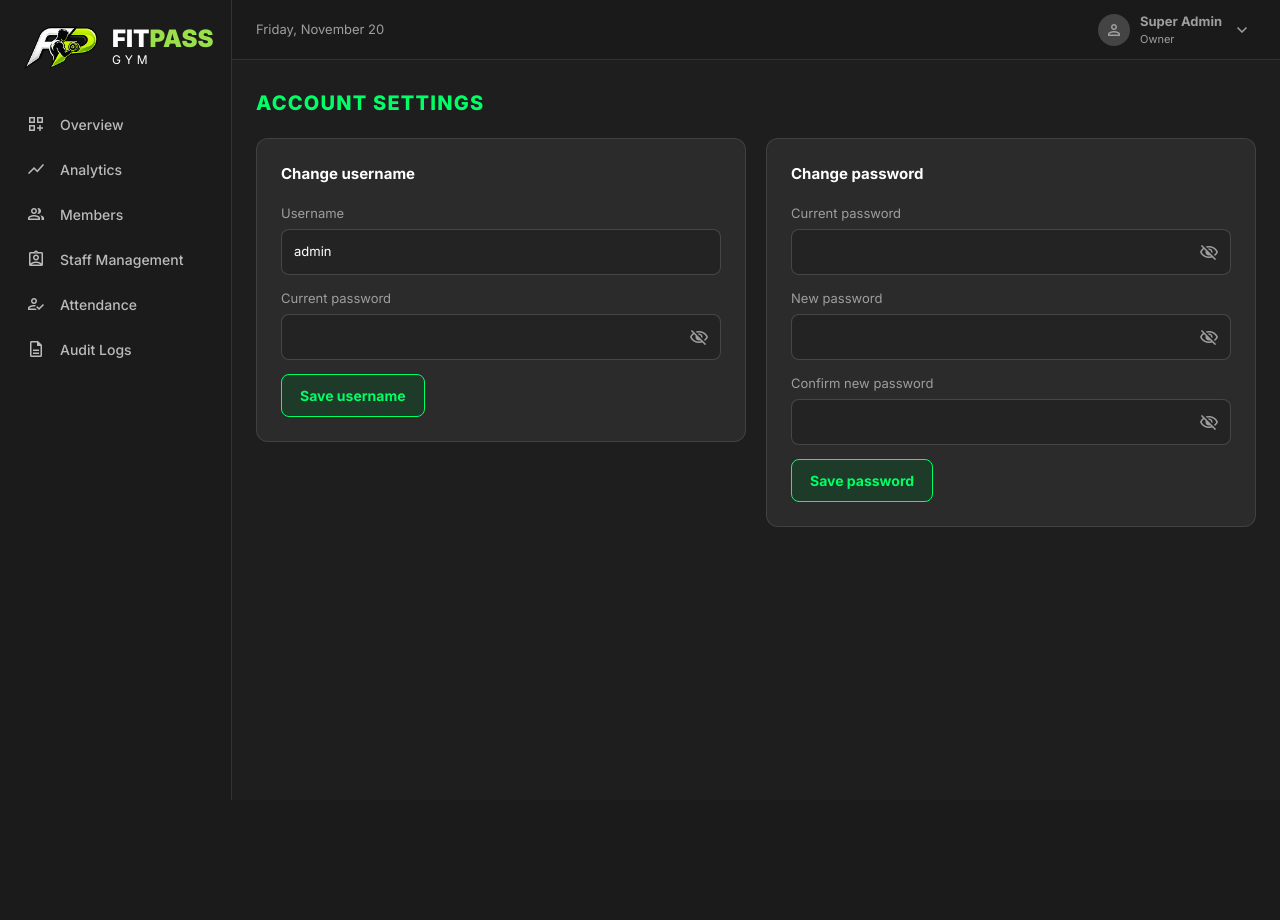
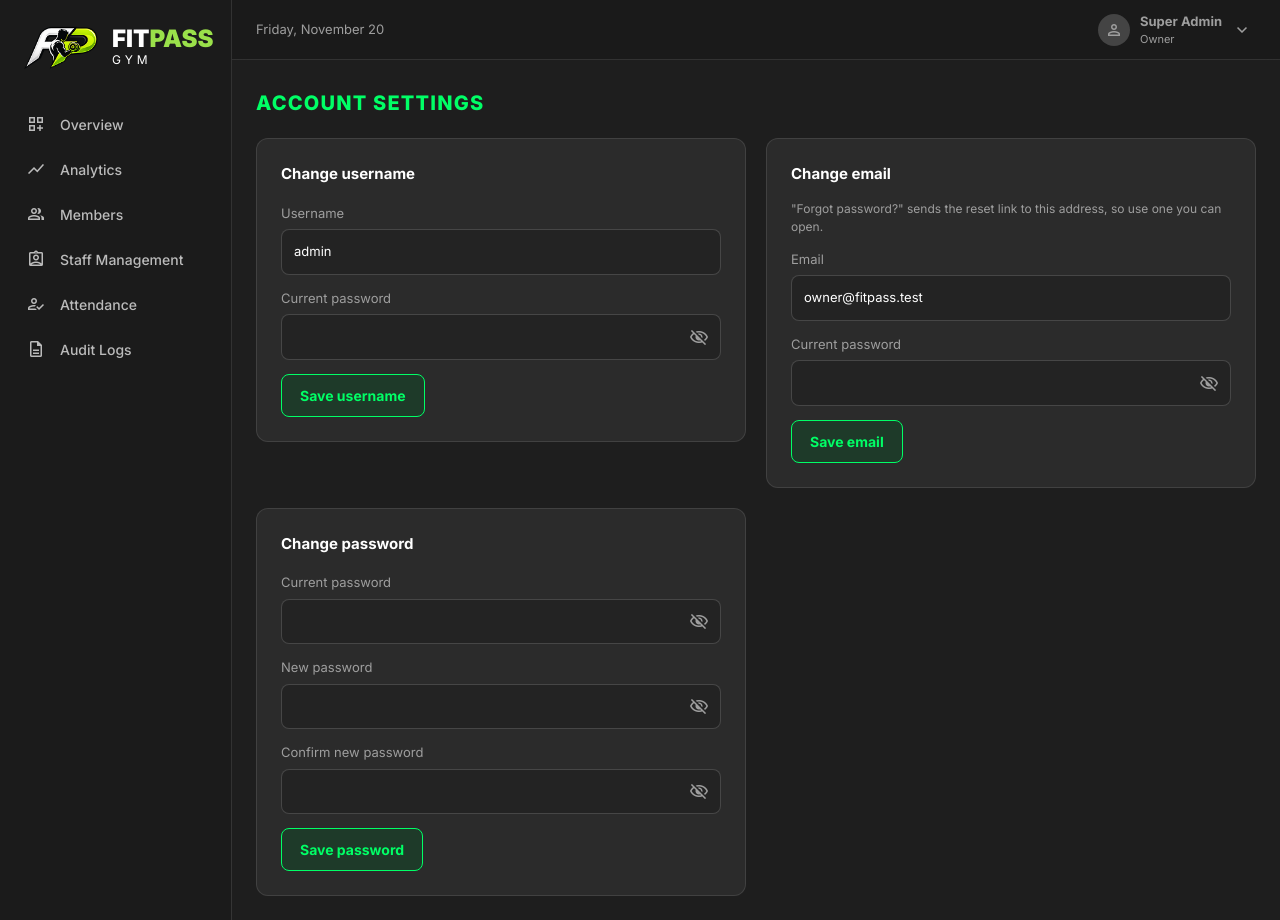
Before and after one commit to Ahronefabro/FITPASS, a Laravel app: page /account in a window 1280 px wide. Before the commit the page ends 800 px from the top, so only its background shows below. Run offline with Laravel 12, Linux system fonts and the light colour scheme; a user stored in the database is signed in; data comes from the database, SQL or seed files in the repository.

Commit message:
Let staff and the owner change their own email in Account Settings
"Forgot password?" sends the reset link to the account's email, and the
starter accounts have made-up @fitpass.test addresses that can't receive
mail. A Change email card in Account Settings now sets it, behind the
current password, refusing an address another account already uses, and
recording the change in the audit log.

Co-Authored-By: Claude Opus 5.5 <noreply@anthropic.com>

```diff
--- a/app/Http/Controllers/AccountController.php
+++ b/app/Http/Controllers/AccountController.php
@@ -36,6 +36,31 @@ class AccountController extends Controller
         return back()->with('status', 'Username updated.');
     }
 
+    /**
+     * Where "Forgot password?" sends the reset link. Accounts made from the
+     * starter data have made-up addresses, so this is how each person puts in
+     * one they can actually open.
+     */
+    public function updateEmail(Request $request): RedirectResponse
+    {
+        $user = $request->user();
+
+        $data = $request->validateWithBag('email', [
+            'email' => [
+                'required', 'string', 'email', 'max:255',
+                Rule::unique('users', 'email')->ignore($user->id),
+            ],
+            'current_password' => ['required', 'current_password'],
+        ]);
+
+        $old = $user->email;
+        $user->update(['email' => mb_strtolower(trim($data['email']))]);
+
+        AuditLog::record("changed their email from {$old} to {$user->email}");
+
+        return back()->with('status', 'Email updated. Password reset links now go to '.$user->email.'.');
+    }
+
     public function updatePassword(Request $request): RedirectResponse
     {
         $data = $request->validateWithBag('password', [
--- a/public/css/fitpass.css
+++ b/public/css/fitpass.css
@@ -388,6 +388,7 @@ td select { padding: 6px 10px; background: #1E1E1E; border: 1px solid var(--line
 }
 .account-card input:focus { border-color: var(--green); }
 .field-error { color: var(--red); font-size: 13px; margin: -6px 0 0; }
+.field-hint { margin: -4px 0 0; color: var(--grey); font-size: 12px; line-height: 1.5; }
 
 /* Password boxes in the portals, with an eye button to show what was typed. */
 .pw-toggle { position: relative; display: block; margin-top: 6px; }
--- a/resources/views/account/settings.blade.php
+++ b/resources/views/account/settings.blade.php
@@ -23,6 +23,24 @@
         <button class="btn-primary" type="submit">Save username</button>
     </form>
 
+    <form class="account-card" method="POST" action="{{ route('account.email') }}">
+        @csrf @method('PATCH')
+        <h2>Change email</h2>
+        <p class="field-hint">"Forgot password?" sends the reset link to this address, so use one you can open.</p>
+
+        <label>Email
+            <input type="email" name="email" value="{{ old('email', auth()->user()->email) }}" autocomplete="email" required>
+        </label>
+        @error('email', 'email') <p class="field-error">{{ $message }}</p> @enderror
+
+        <label>Current password
+            @include('partials.password-input', ['name' => 'current_password', 'autocomplete' => 'current-password'])
+        </label>
+        @error('current_password', 'email') <p class="field-error">{{ $message }}</p> @enderror
+
+        <button class="btn-primary" type="submit">Save email</button>
+    </form>
+
     <form class="account-card" method="POST" action="{{ route('account.password') }}">
         @csrf @method('PATCH')
         <h2>Change password</h2>
--- a/routes/web.php
+++ b/routes/web.php
@@ -63,6 +63,7 @@ Route::middleware('auth')->group(function () {
 
     Route::get('/account', [AccountController::class, 'edit'])->name('account.edit');
     Route::patch('/account/username', [AccountController::class, 'updateUsername'])->name('account.username');
+    Route::patch('/account/email', [AccountController::class, 'updateEmail'])->name('account.email');
     Route::patch('/account/password', [AccountController::class, 'updatePassword'])->name('account.password');
 });
 
```
Also changed, not shown: tests/Feature/PasswordResetTest.php (+27 -0 lines).
